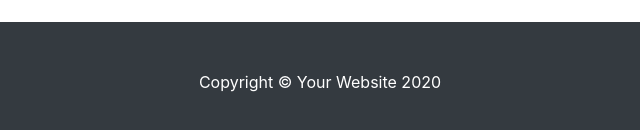
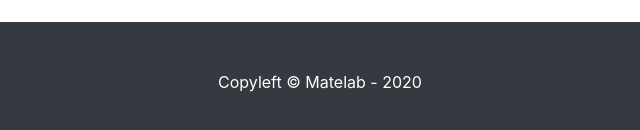
Before and after one commit to mlab-ar/landing_seguiSalud, a website: page index.html in a window 1280 px wide. Shown: the part 1985-2115 px from the top of the page, 320-960 px from the left. Drawn offline with Linux system fonts and the light colour scheme.

Commit message:
Copyleft

```diff
--- a/index.html
+++ b/index.html
@@ -208,7 +208,7 @@
   <!-- Footer -->
   <footer class="py-5 bg-dark">
     <div class="container">
-      <p class="m-0 text-center text-white">Copyright &copy; Your Website 2020</p>
+      <p class="m-0 text-center text-white">Copyleft &copy; Matelab - 2020</p>
     </div>
     <!-- /.container -->
   </footer>
```
